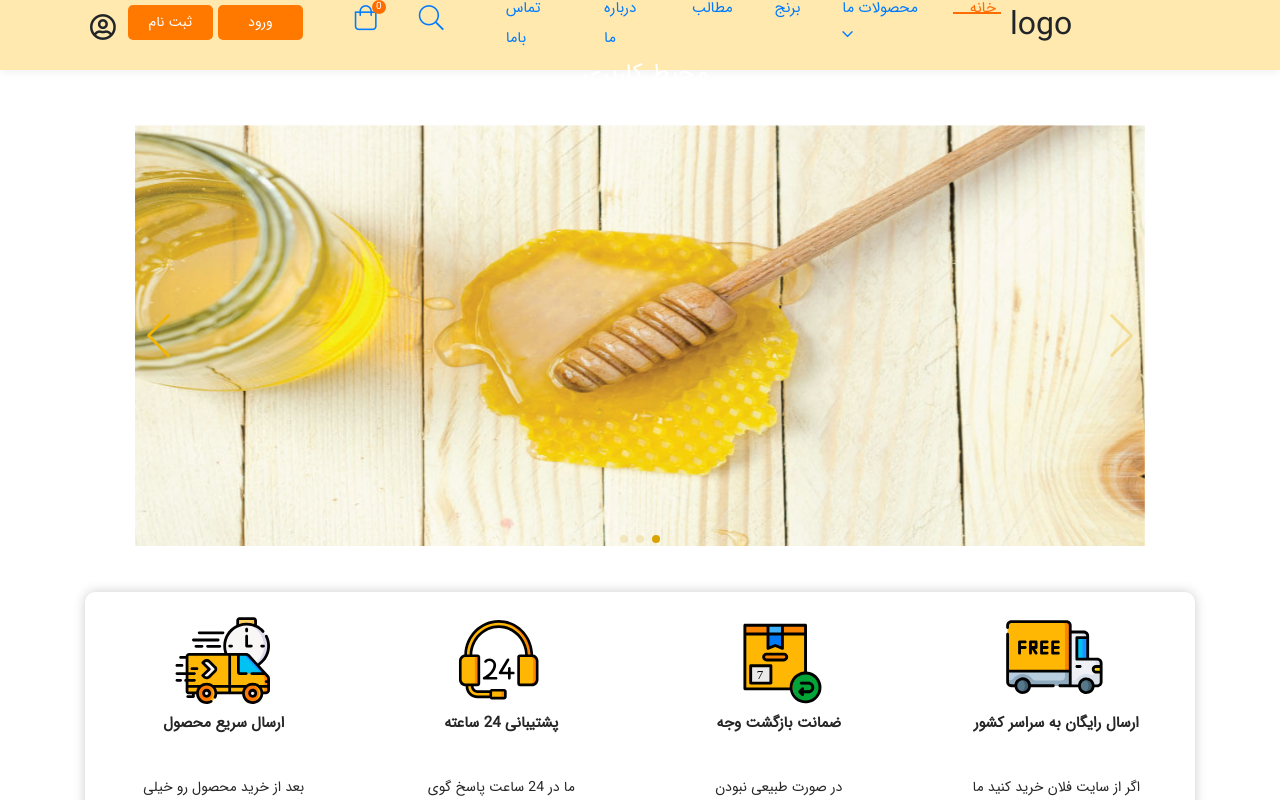
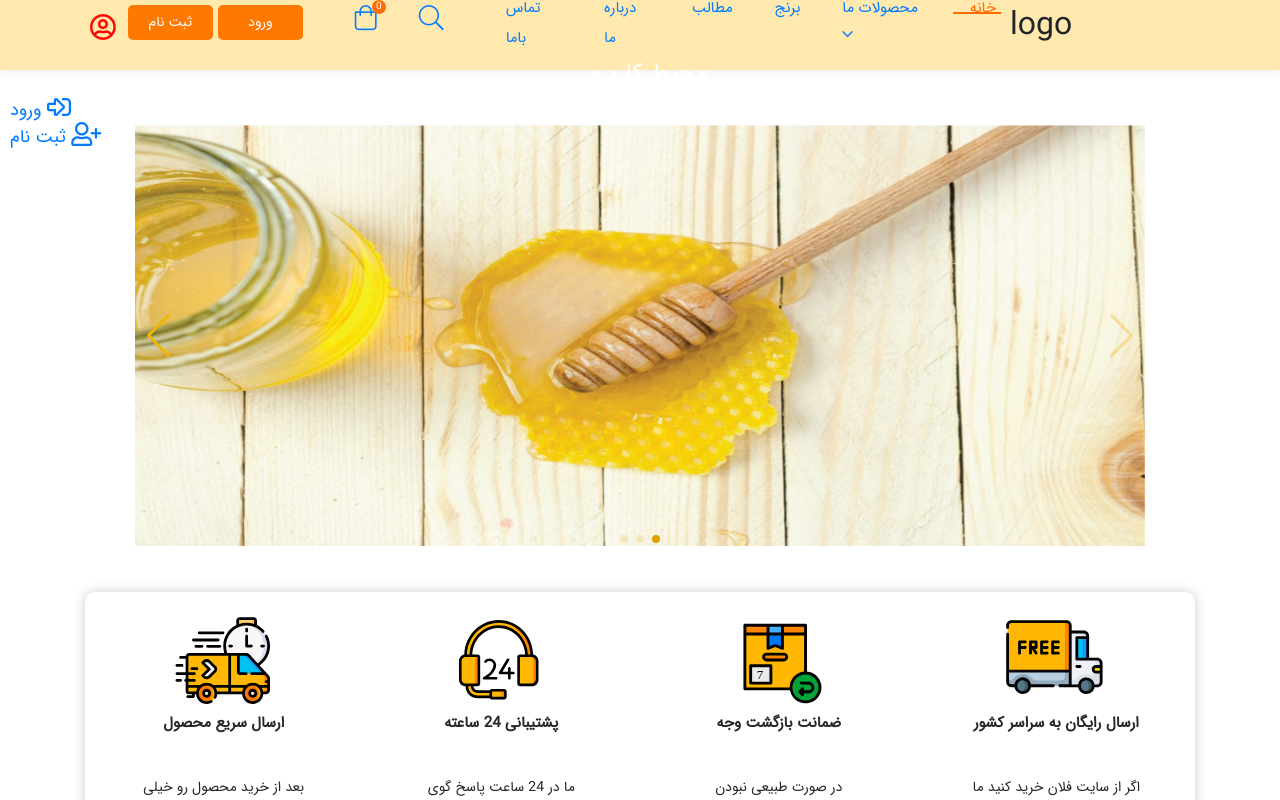
Before and after one commit to miladmohammadi82/afraalian-vue-cli, a Vue app: page / in a window 1280 px wide. Shown: the top 800 px of the page. Built offline with nearby package versions, Linux system fonts and the light colour scheme.

Commit message:
commit 4

```diff
--- a/src/components/header.vue
+++ b/src/components/header.vue
@@ -85,7 +85,7 @@
                 </ul>
 
                 <div class="box-icon-user">
-                    <i class="far fa-user-circle fa-lg"></i>
+                    <i class="far fa-user-circle fa-lg" style="color:#ff0800"></i>
                 </div>
             </nav>
 
@@ -142,6 +142,13 @@
                 <div class="content-user">
                     <div class="header1">
                         <h4 style="color: #fff" class="text-center">محیط کاربری</h4>
+                    </div>
+
+                    <div class="items-user">
+                        <ul>
+                            <li><a href="#"><i class="far fa-sign-in-alt fa-lg"></i>&nbsp;ورود</a></li>
+                            <li><a href="#"><i class="far fa-user-plus fa-lg"></i>&nbsp;ثبت نام</a></li>
+                        </ul>
                     </div>
                 </div>
 
```
Also changed, not shown: src/css/app.css.
